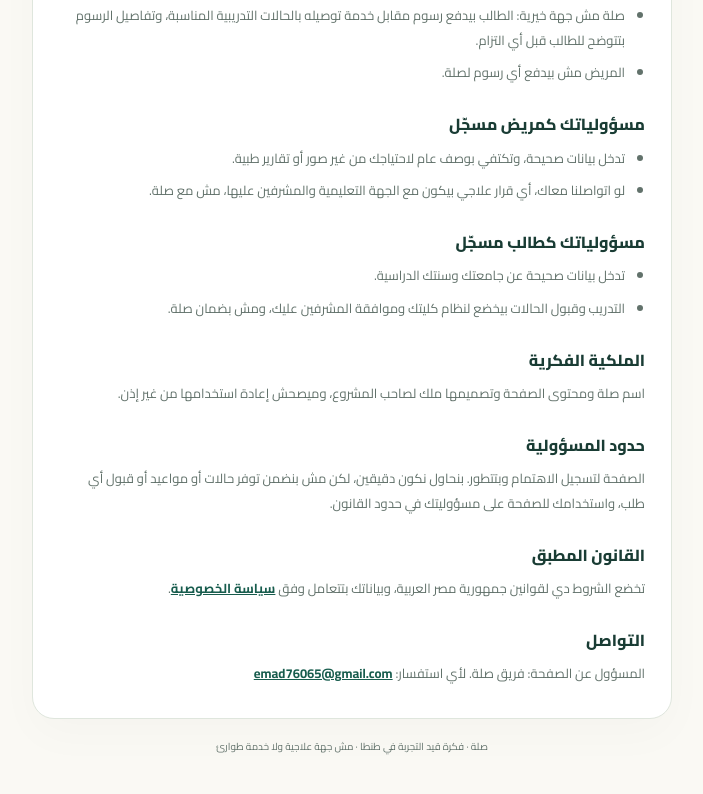
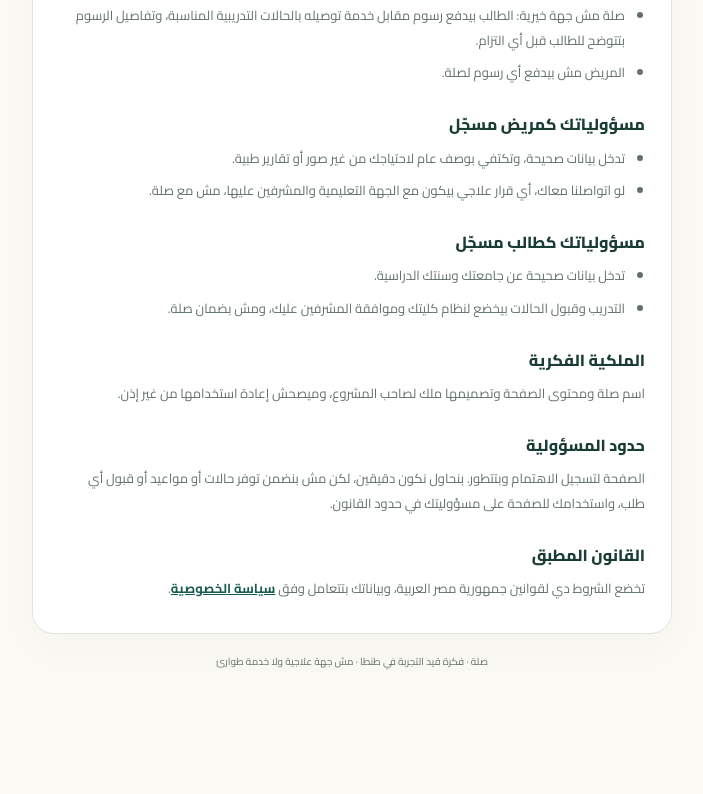
Before and after one commit to Yujin899/wasla-dental-demo, a plain HTML site: page terms.html in a window 1280 px wide. Shown: the part 547-1341 px from the top of the page, without its empty margins (288-991 px from the left). After the commit the page ends 1266 px from the top, so only its background shows below. Drawn offline with Linux system fonts and the light colour scheme.

Commit message:
Remove contact section from terms.html
Removed contact information for the page administrator.

```diff
--- a/terms.html
+++ b/terms.html
@@ -43,8 +43,7 @@
 <p>الصفحة لتسجيل الاهتمام وبتتطور. بنحاول نكون دقيقين، لكن مش بنضمن توفر حالات أو مواعيد أو قبول أي طلب، واستخدامك للصفحة على مسؤوليتك في حدود القانون.</p>
 <h2>القانون المطبق</h2>
 <p>تخضع الشروط دي لقوانين جمهورية مصر العربية، وبياناتك بتتعامل وفق <a href="privacy.html">سياسة الخصوصية</a>.</p>
-<h2>التواصل</h2>
-<p>المسؤول عن الصفحة: فريق صلة. لأي استفسار: <a href="mailto:emad76065@gmail.com" dir="ltr">emad76065@gmail.com</a></p>
+
 </div>
 <footer class="footer">صلة · فكرة قيد التجربة في طنطا · مش جهة علاجية ولا خدمة طوارئ</footer>
 </main>
```
